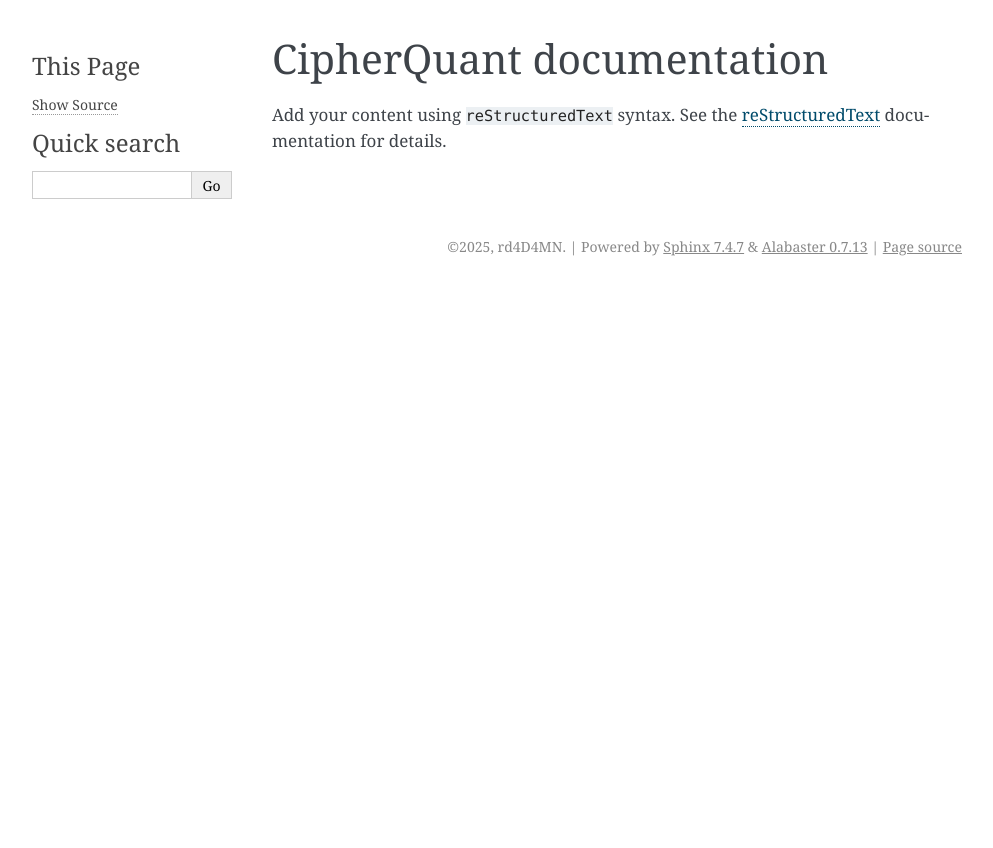
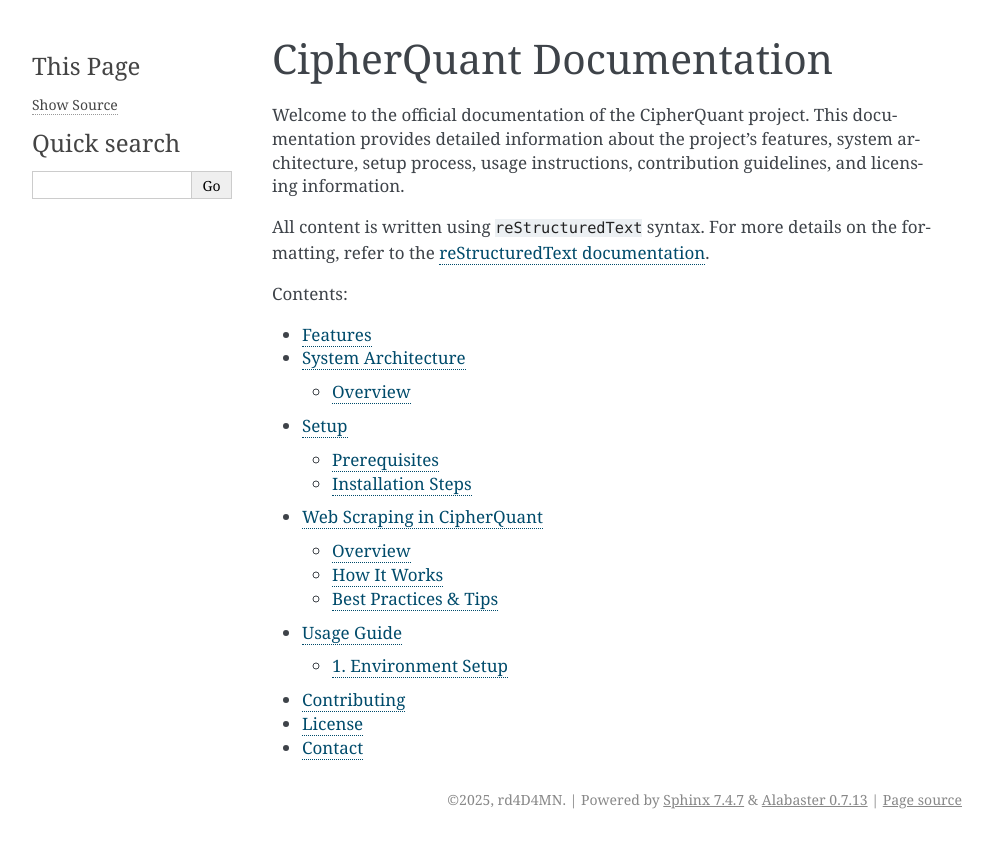
Before and after one commit to rd4D4MN/CipherQuant, a Sphinx documentation site: the page built from docs/source/index.rst, in a window 1280 px wide. Shown: the top 848 px of the page, without its empty margins (148-1141 px from the left). Built offline with Sphinx 7.4.7, drawn with Linux system fonts in a browser that asks for light colours.

Commit message:
add comprehensive documentation for CipherQuant, including usage, setup, features, architecture, contributing guidelines, and contact information

```diff
--- a/docs/source/conf.py
+++ b/docs/source/conf.py
@@ -18,7 +18,16 @@
 # -- General configuration ---------------------------------------------------
 # https://www.sphinx-doc.org/en/master/usage/configuration.html#general-configuration
 
-extensions = []
+extensions = ["myst_parser", 'sphinxcontrib.mermaid']
+
+# Configure MyST heading anchors
+myst_heading_anchors = 3
+
+# Optionally, specify the source suffixes if you have multiple file types
+source_suffix = {
+    '.rst': 'restructuredtext',
+    '.md': 'markdown',
+}
 
 templates_path = ['_templates']
 exclude_patterns = []
--- a/docs/source/index.rst
+++ b/docs/source/index.rst
@@ -1,16 +1,26 @@
 .. CipherQuant documentation master file, created by
    sphinx-quickstart on Sat Feb  1 12:51:41 2025.
-   You can adapt this file completely to your liking, but it should at least
-   contain the root `toctree` directive.
+   Adapted to include additional documentation sections for a comprehensive guide.
 
-CipherQuant documentation
-=========================
+CipherQuant Documentation
+==========================
 
-Add your content using ``reStructuredText`` syntax. See the
-`reStructuredText <https://www.sphinx-doc.org/en/master/usage/restructuredtext/index.html>`_
-documentation for details.
+Welcome to the official documentation of the CipherQuant project. This documentation provides detailed
+information about the project's features, system architecture, setup process, usage instructions,
+contribution guidelines, and licensing information.
 
+All content is written using ``reStructuredText`` syntax. For more details on the formatting, refer to
+the `reStructuredText documentation <https://www.sphinx-doc.org/en/master/usage/restructuredtext/index.html>`_.
 
 .. toctree::
    :maxdepth: 2
    :caption: Contents:
+
+   features.md
+   architecture.md
+   setup.md
+   scraping.md
+   usage.md
+   contributing.md
+   license.md
+   contact.md
--- /dev/null
+++ b/docs/source/scraping.md
@@ -0,0 +1,27 @@
+# Web Scraping in CipherQuant
+
+This document explains how CipherQuant handles data scraping for crypto (and potentially other assets).
+
+## Overview
+
+- **Primary Languages**: Go for the main scraper (`coingecko_scraper.go`) and Python for additional scraping or API calls.
+- **Reasons to Scrape**:
+  - Obtain fields or metrics not exposed by standard APIs.
+  - Validate or cross-check data from official endpoints.
+
+## How It Works
+
+1. **Configuration**
+   - Set up your scraping targets in `config.yaml`, including any rate limits or endpoints.
+2. **Execution**
+   - Run `go run coingecko_scraper.go` (example) to parse target pages and fetch data.
+   - Data is transformed (if needed) and stored in the PostgreSQL database.
+3. **Error Handling**
+   - Implement retries if a connection fails or the site is temporarily down.
+   - Log scraping results and failures for debugging.
+
+## Best Practices & Tips
+
+- **Respect Rate Limits**: Even if a site doesn’t publicly post them, be mindful to avoid hammering the server.
+- **HTML Changes**: If the site layout changes, update your selectors or parsing logic.
+- **Security & Legal**: Always check the site’s Terms of Service before scraping.
```
Also changed, not shown: README.md (+31 -15 lines), docs/scraping.md (deleted, +0 -169 lines), docs/source/architecture.md (added, +20 -0 lines), docs/source/contact.md (added, +9 -0 lines), docs/source/contributing.md (added, +23 -0 lines), docs/source/features.md (added, +9 -0 lines), docs/source/license.md (added, +11 -0 lines), docs/source/setup.md (added, +38 -0 lines), docs/source/usage.md (added, +12 -0 lines).
